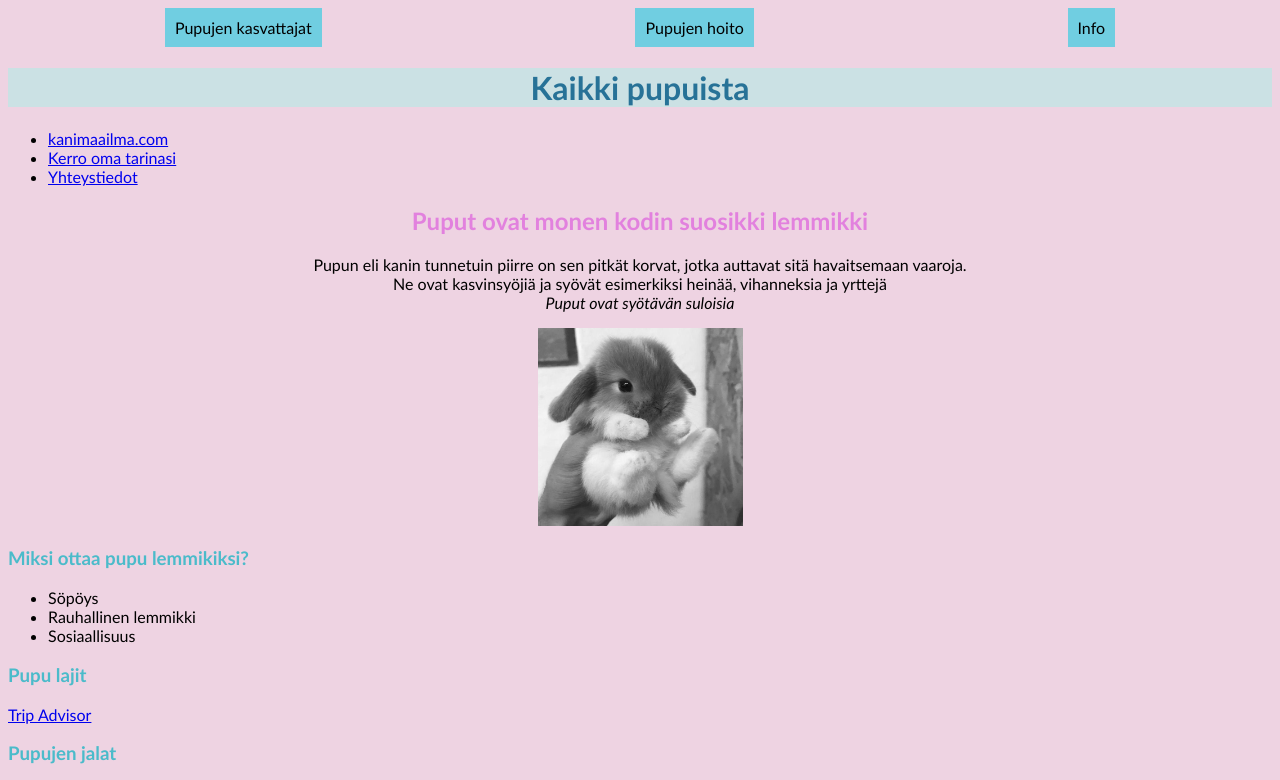
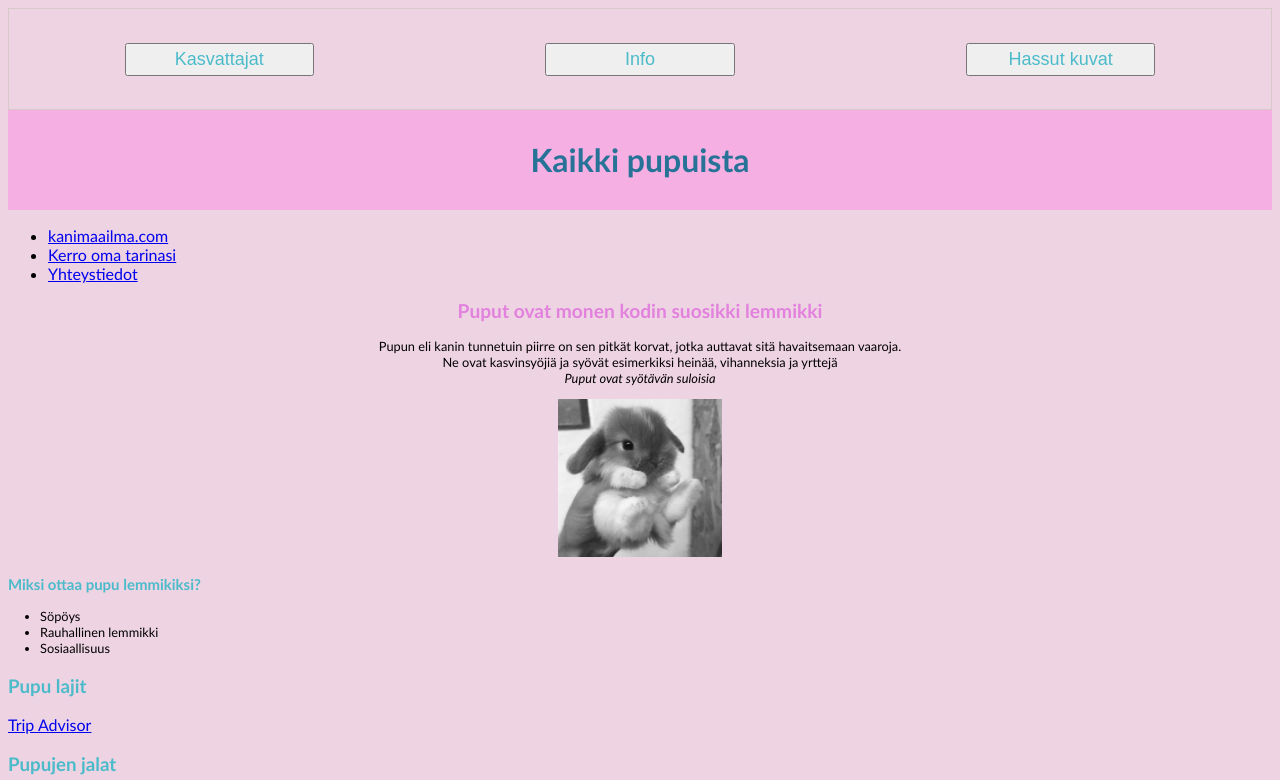
Before and after one commit to OonaSofia/Websovellukset, a plain HTML site: page WS04_HTML/index.html in a window 1280 px wide. Shown: the top 780 px of the page. Drawn offline with Linux system fonts and the light colour scheme.

Commit message:
WSO4_HTML  changes kommit

```diff
--- a/WS04_HTML/index.html
+++ b/WS04_HTML/index.html
@@ -16,14 +16,15 @@
   </head>
   <body>
     <div class="container-first">
-      <div class="box">Pupujen kasvattajat</div>
-      <div class="box">Pupujen hoito</div>
-      <div class="box">Info</div>
+      <button>Kasvattajat</button>
+      <button>Info</button>
+      <button>Hassut kuvat</button>
     </div>
     <header>
       <div class="otsikko">
         <h1 style="color: rgb(39, 114, 151)">Kaikki pupuista</h1>
       </div>
+    </header>
     <nav>
       <ul>
         <li><a href="#kanimaailma">kanimaailma.com</a></li>
@@ -31,7 +32,6 @@
         <li><a href="#contact">Yhteystiedot</a></li>
       </ul>
     </nav>
-    </header>
     <main>
       <section id="about">
         <h2>Puput ovat monen kodin suosikki lemmikki</h2>
--- a/WS04_HTML/styles.css
+++ b/WS04_HTML/styles.css
@@ -1,31 +1,41 @@
+.container-first {
+  height: 100px;
+  border: 1px solid rgb(215, 201, 201);
+}
+button {
+  font-size: 18px;
+  line-height: 1.5;
+  width: 15%;
+  color: #4bbbca;
+}
 .container-first {
   display: flex;
+  align-items: center;
   justify-content: space-around;
-    align-items: center;
 }
-  .box {
-    background-color: lightblue;
-    padding: 20px;
+header {
+  background: rgb(245, 175, 226);
+  height: 100px;
+}
+h1 {
   text-align: center;
+  color: white;
+  line-height: 100px;
+  margin: 0;
 }
-  .grid-item {
-    background-color: lightgreen;
-    padding: 20px;
-    text-align: center;
+section {
+  zoom: 0.8;
 }
-  .box {
-    background-color: rgb(112, 206, 225);
+article {
   padding: 10px;
-    text-align: center;
+  margin: 10px;
+  background: aqua;
 }
 h3 {
   color: #4bbbca;
 }
 body {
   background-color: rgb(238, 211, 226);
-  }
-  h1 {
-    background-color: #cbe1e4;
 }
 h1 {
   text-align: center;
@@ -78,7 +88,7 @@ h3 {
   font-style: italic;
 }
 .sanasto::before {
-    content:'“';
+  content: "“";
   font-size: 30px;
   position: absolute;
   left: 0;
@@ -86,7 +96,7 @@ h3 {
   color: rgb(112, 206, 225);
 }
 .sanasto::after {
-    content:'”';
+  content: "”";
   font-size: 30px;
   position: absolute;
   right: 0;
```
Lines whose indentation alone changed are shown as unchanged.
